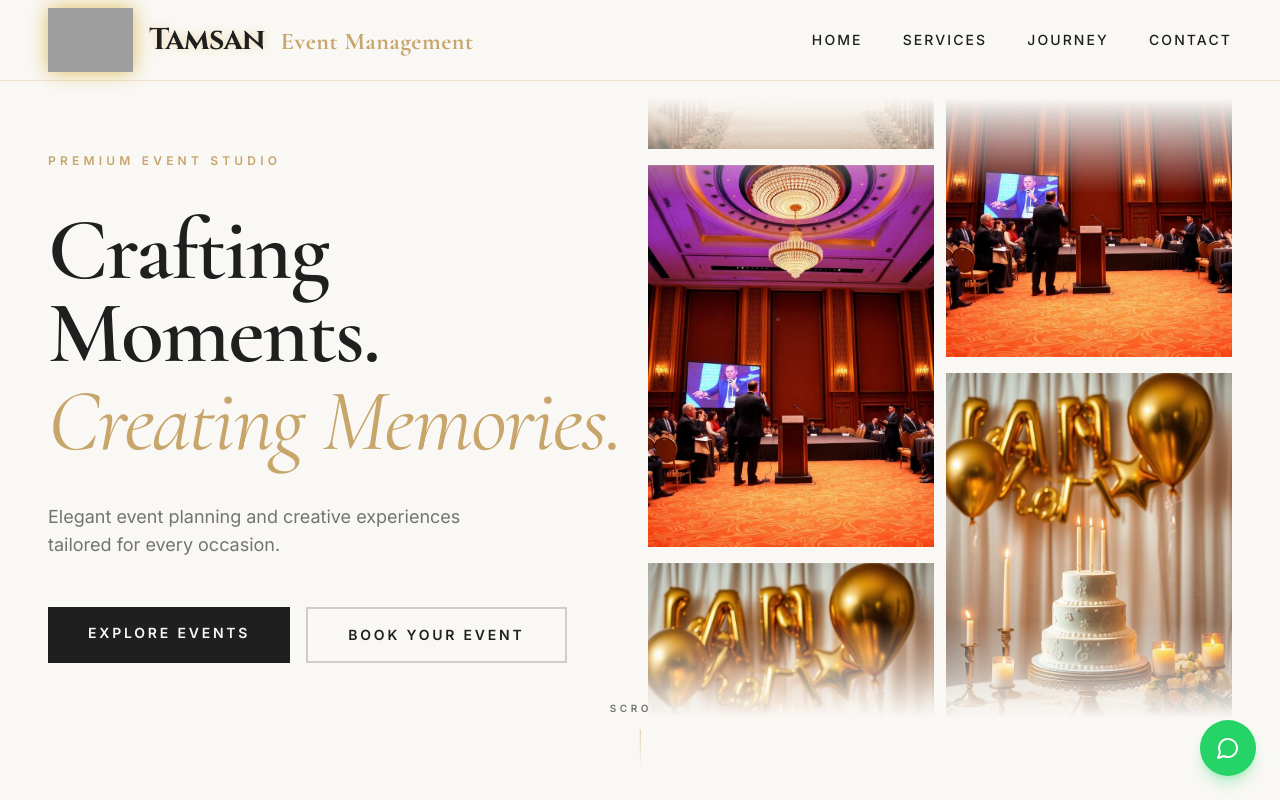
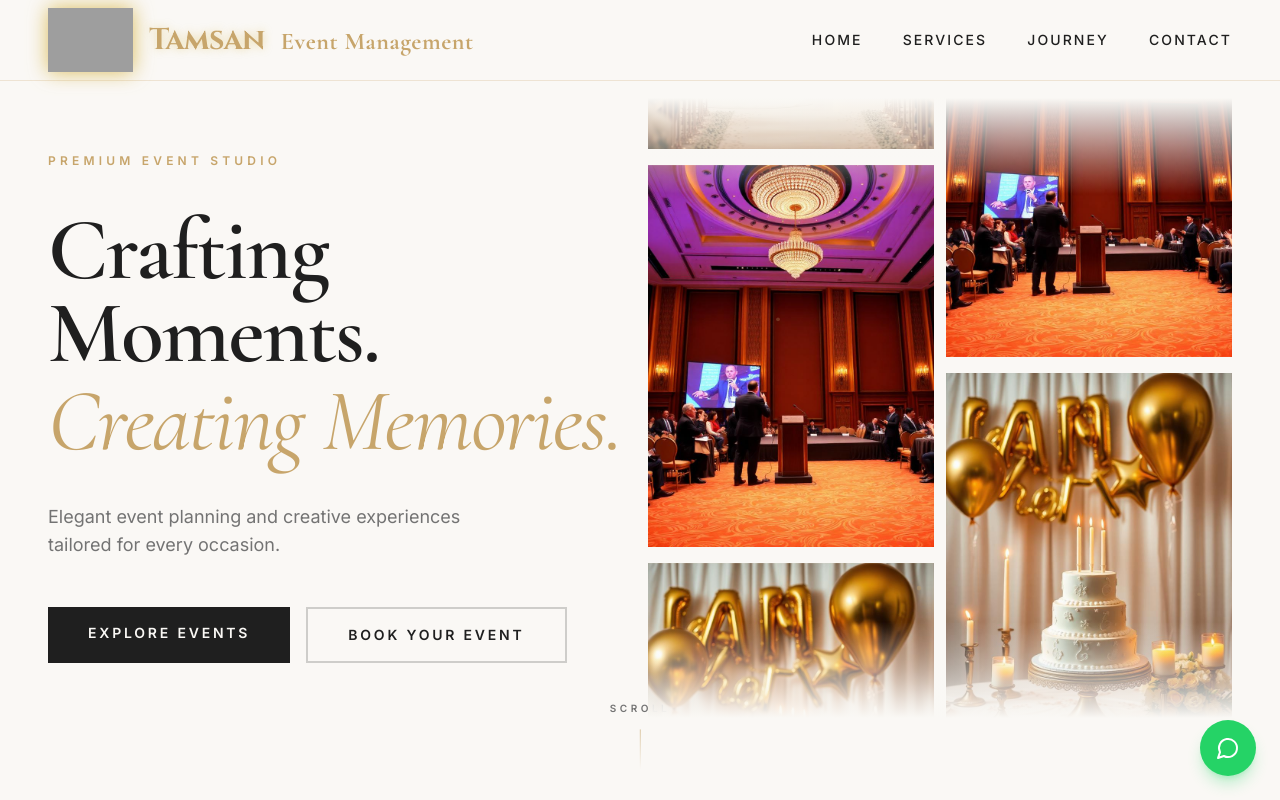
Before and after one commit to mani1010dev/Tamsan-event-management, a React (Vite) app: page / in a window 1280 px wide. Shown: the top 800 px of the page. Built offline with nearby package versions, Linux system fonts and the light colour scheme; grey boxes are pictures that could not be loaded; the HTML template or start-up script is replaced by a standard one.

Commit message:
Coordinate Navbar branding color to match logo gold

```diff
--- a/src/components/Navbar.tsx
+++ b/src/components/Navbar.tsx
@@ -41,7 +41,7 @@ const Navbar = () => {
             />
             <div className="flex flex-col md:flex-row md:items-baseline md:gap-4 font-serif">
               <span
-                className="font-branding text-3xl md:text-3xl font-bold tracking-tight text-foreground whitespace-nowrap leading-none"
+                className="font-branding text-3xl md:text-3xl font-bold tracking-tight text-gold whitespace-nowrap leading-none"
                 style={{ textShadow: "0 0 10px rgba(212, 175, 55, 0.4)" }}
               >
                 Tamsan
```
